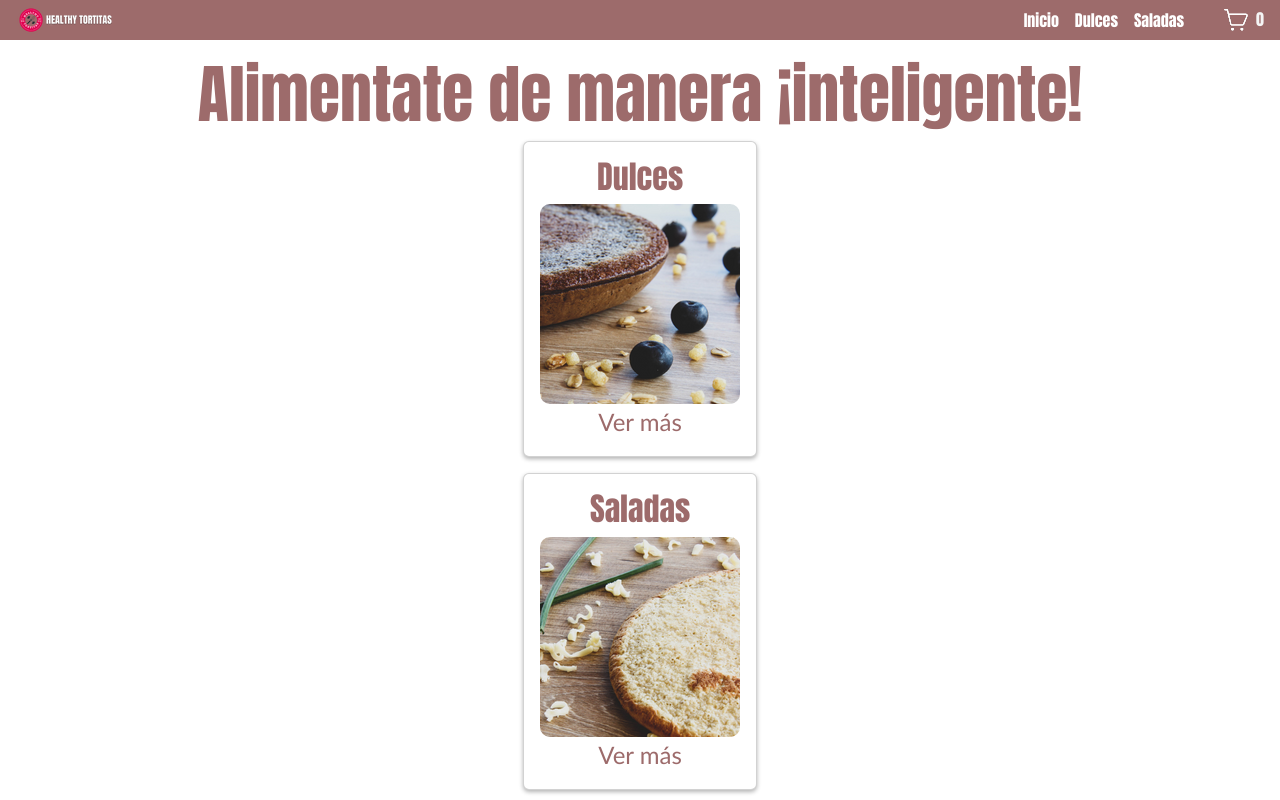
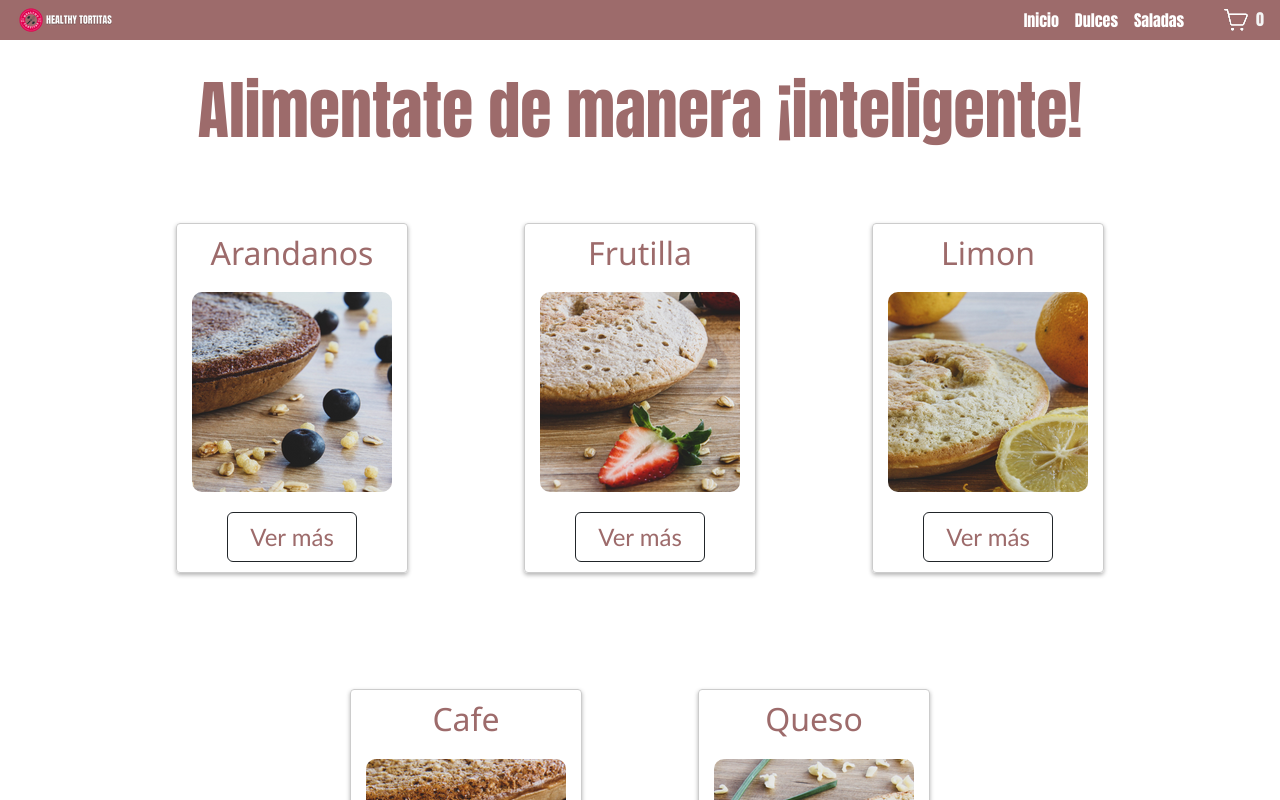
Before and after one commit to JulianCampagnaro/EntregaFinal-eCommerce-Campagnaro, a React (Create React App) app in the folder app_cra/: page / in a window 1280 px wide. Shown: the top 800 px of the page. Built offline with nearby package versions, Linux system fonts and the light colour scheme.

Commit message:
Correcciones de la estructura para que quede como rúbrica

```diff
--- /dev/null
+++ b/app_cra/public/productos.json
@@ -0,0 +1,47 @@
+[
+{
+    "id":1,
+    "nombre": "Arandanos",
+    "precio": 780,
+    "stock": 10,
+    "imgUrl": "/images/aran.png",
+    "sabor": "Dulces",
+    "categoria":"1"
+},
+{
+    "id":2,
+    "nombre": "Frutilla",
+    "precio": 780,
+    "stock": 20,
+    "imgUrl": "/images/fru.png",
+    "sabor": "Dulces",
+    "categoria":"1"
+},
+{
+    "id":3,
+    "nombre": "Limon",
+    "precio": 780,
+    "stock": 12,
+    "imgUrl": "/images/limon.png",
+    "sabor": "Dulces",
+    "categoria":"1"
+},
+{
+    "id":4,
+    "nombre": "Cafe",
+    "precio": 780,
+    "stock": 13,
+    "imgUrl": "/images/cafe.png",
+    "sabor": "Dulces",
+    "categoria":"1"
+},
+{
+    "id":5,
+    "nombre": "Queso",
+    "precio": 780,
+    "stock": 15,
+    "imgUrl": "/images/queso.png",
+    "sabor": "Saladas",
+    "categoria":"2"
+}
+]
--- /dev/null
+++ b/app_cra/src/componentes/Item.js
@@ -0,0 +1,25 @@
+import React from "react";
+import { Link } from 'react-router-dom'
+import { Button }   from "react-bootstrap";
+
+
+const Item = ({producto}) => {
+
+    return (
+    <div className="">
+        <div className='itemListContainer__card'>
+            <h2 className="itemListContainer__card__h2"> {producto.nombre} </h2>
+            <img className="itemListContainer__card__img" src={producto.imgUrl} alt= {producto.nombre}/>
+            <Button  className="itemListContainer__card__btn" variant="outline-dark">
+                <Link  className="itemListContainer__card__btn__link"  state={producto} to={`/item/${producto.id}`}> Ver más </Link>
+            </Button>
+
+        </div>
+    </div>
+
+    )
+
+
+};
+
+export default Item;
--- /dev/null
+++ b/app_cra/src/componentes/ItemDetail.js
@@ -0,0 +1,23 @@
+import { Button }  from  "react-bootstrap";
+
+const ItemDetail = (props) => {
+
+    return (
+        <div className="main">
+            <h2 className= "main__titulo">Acá tenes todo el detalle...</h2>
+            <div  className = "itemDetailContainer__card" key={props.id}>
+                <h3 className="itemDetailContainer__card__h3">{props.nombre}</h3>
+                <img className="itemDetailContainer__card__img" src= {props.img} alt= {props.nombre}/>
+                <h3 className="itemDetailContainer__card__h3">Precio: ${props.precio}</h3>
+                <p className="itemDetailContainer__card__p">Stock: {props.stock}</p>
+                <Button className="itemDetailContainer__btn" variant="outline-dark">Comprar</Button>
+            </div>
+        </div>
+
+    )
+
+
+}
+
+
+export default ItemDetail
--- a/app_cra/src/componentes/ItemDetailContainer.js
+++ b/app_cra/src/componentes/ItemDetailContainer.js
@@ -1,23 +1,43 @@
-import { useLocation, Link } from "react-router-dom";
+import { useLocation } from 'react-router-dom';
+import ItemDetail from "./ItemDetail";
+
+const ItemDetailContainer = () => {
+
+  const {state} = useLocation ();
+
+  return (
+    <main className="main">
+      <div className="">
+        <ItemDetail
+          id= {state.id}
+          nombre= {state.nombre}
+          precio= {state.precio}
+          stock= {state.stock}
+          img= {state.imgUrl}
+          cat= {state.categoria}
+        ></ItemDetail>
+      </div>
+    </main>
+
+  )
 
 
 
-const ItemDetailContainer = () => {
+  /* const {state}= useLocation ();
 
-  const  {state}= useLocation ();
 
   return (
     <main className="main">
       <h2 className= "main__titulo">Acá tenes todo el detalle...</h2>
       <div  className = "itemDetailContainer__card" key={state.id}>
-          <h3 className="itemDetailContainer__card__h3">{state.nombre}</h3>
-          <img className="itemDetailContainer__card__img" src= {state.imgUrl} alt= {state.nombre}/>
-          <h3 className="itemDetailContainer__card__h3">Precio: ${state.precio}</h3>
+        <h3 className="itemDetailContainer__card__h3">{state.nombre}</h3>
+        <img className="itemDetailContainer__card__img" src= {state.imgUrl} alt= {state.nombre}/>
+        <h3 className="itemDetailContainer__card__h3">Precio: ${state.precio}</h3>
         <p className="itemDetailContainer__card__p">Stock: {state.stock}</p>
+        <Button>Comprar</Button>
       </div>
-      <Link to= {"/categoria/" + state.categoria} className="itemDetailContainer__btn">Regresar a {state.sabor}</Link>
     </main>
-  )
+  ) */
 }
 
 export default ItemDetailContainer
--- /dev/null
+++ b/app_cra/src/componentes/ItemList.js
@@ -0,0 +1,26 @@
+import React from "react"
+import Item from "./Item"
+
+const ImportList = ({productos}) => {
+
+    return (
+        <div className="itemListContainer">
+            {productos.map((producto) => {
+                return (
+                <div className="">
+                    <Item producto={producto} key={producto.id}/>
+                </div>
+                )
+            })
+            }
+
+        </div>
+    );
+
+
+
+
+}
+
+
+export default ImportList
--- a/app_cra/src/componentes/ItemListContainer.js
+++ b/app_cra/src/componentes/ItemListContainer.js
@@ -1,29 +1,43 @@
-
-import { Link } from "react-router-dom"
-const ItemListContainer = ({productos}) => {
-
-/*   const [cantTortitasDeseadas, setNumeroTortitas] = useState (0);
-
-  function handleClick(){
-    setNumeroTortitas(cantTortitasDeseadas + 1)
-  } */
+import { useState, useEffect } from "react";
+import ItemList from "./ItemList";
+import { useParams } from "react-router-dom";
 
 
-  return (
-    <div className="itemListContainer">
-      <div className="itemListContainer__producto">
-      {productos.map ((producto) => {
-        return(
-        <div  className = "itemListContainer__card" key={producto.id}>
-          <h2 className="itemListContainer__card__h2">{producto.nombre}</h2>
-          <img className="itemListContainer__card__img" src= {producto.imgUrl} alt= {producto.nombre} />
-          <Link to={"/item" + producto.sabor + "/" + producto.id} state={producto} className="itemListContainer__card__btn" id={producto.id}>Ver detalle</Link>
-        </div>
-        )
-      })}
+const ItemListContainer = () => {
+
+  /* const {state} = useLocation () */
+  const {category} = useParams (); //Acá miro que onda, si es o no alguna categoria filtrada por NavBar
+  const [productos, setProductos] = useState([]);
+
+
+    useEffect(() => {
+        fetch("/productos.json")
+            .then((response) => response.json())
+            .then((data) => {
+
+              if (category) {
+
+                const filteredProductos = data.filter((producto) => producto.sabor === category);
+                setProductos(filteredProductos)
+
+              }else {
+
+                setProductos(data);
+
+              }
+            })
+            .catch((err) => console.log(err));
+      }, [category])
+
+    return (
+      <div className="main">
+        <h2 className="main__titulo">Alimentate de manera ¡inteligente!</h2>
+          <ItemList
+            productos = {productos}
+          ></ItemList>
       </div>
-    </div>
-  )
+    )
+
 
 }
 
--- a/app_cra/src/componentes/Main.js
+++ b/app_cra/src/componentes/Main.js
@@ -1,24 +1,18 @@
-
-import Dulces from "../pages/Dulces";
 import Inicio from "../pages/Inicio"
-import Saladas from "../pages/Saladas"
 import Cart from "../pages/Cart";
 import ItemDetailContainer from "./ItemDetailContainer"
-
-/* import Tienda from "../pages/Inicio" */
 import {Route, Routes} from "react-router-dom"
+import ItemListContainer from "./ItemListContainer";
 
 const Main = () => {
 
   return (
 
-      <Routes className="main">
-        <Route path="/" element={ <Inicio></Inicio> }></Route>
-        <Route path="/categoria/1" element= { <Dulces> </Dulces>}></Route>
-        <Route path="/categoria/2" element= { <Saladas> </Saladas>}></Route>
-        <Route path="/cart" element = { <Cart></Cart>} />
-        <Route path="/itemDulces/:id" element = { <ItemDetailContainer></ItemDetailContainer>}></Route>
-        <Route path="/itemSaladas/:id" element = { <ItemDetailContainer></ItemDetailContainer>}></Route>
+    <Routes className="main">
+      <Route path="/" element={ <Inicio></Inicio> }></Route>
+      <Route path="/cart" element = { <Cart></Cart>} />
+      <Route path="/category/:category" element = {<ItemListContainer></ItemListContainer>} ></Route>
+      <Route path="/item/:id" element = { <ItemDetailContainer></ItemDetailContainer>}></Route>
     </Routes>
 
   )
--- a/app_cra/src/componentes/NavBar.js
+++ b/app_cra/src/componentes/NavBar.js
@@ -19,10 +19,8 @@ const NavBar = () => {
 
       <nav className="header__navBar">
         <NavLink to="/" className="header__navBar__link link">Inicio</NavLink>
-        <NavLink to="/categoria/1" className="header__navBar__link link">Dulces</NavLink>
-        <NavLink to="/categoria/2" className="header__navBar__link link">Saladas</NavLink>
-        {/* <NavLink to="/categoria" className="header__navBar__link link">Tienda</NavLink> */}
-        {/* <CartWidget valor={valor}/> */}
+        <NavLink to="/category/Dulces"  state = "1" className="header__navBar__link link">Dulces</NavLink>
+        <NavLink to="/category/Saladas" state = "2" className="header__navBar__link link">Saladas</NavLink>
         <CartWidget/>
       </nav>
     </header>
--- a/app_cra/src/index.css
+++ b/app_cra/src/index.css
@@ -139,6 +139,7 @@ html , body , #root {
 .itemListContainer{
   display: flex;
   flex-wrap: wrap;
+  flex-direction: row;
   justify-content: center;
   align-items: center;
   gap: 1rem;
@@ -183,9 +184,16 @@ html , body , #root {
   margin:10px;
 }
 
-.itemListContainer__card__btn:hover {
-  color: black;
-  border-bottom: 0.5px solid #9D6B6B;
+.itemListContainer__card__btn__link:hover {
+  color: whitesmoke;
+}
+
+.itemListContainer__card__btn__link {
+  text-decoration: none;
+  color: #9D6B6B;
+  font-family: 'Trebuchet MS', 'Lucida Sans Unicode', 'Lucida Grande', 'Lucida Sans', Arial, sans-serif;
+  font-size: 1.5rem;
+  margin:10px;
 }
 
 .card {
@@ -229,8 +237,7 @@ html , body , #root {
   border-radius:  4px;
   box-shadow: 0 2px 4px 0 rgba(0, 0, 0, 0.3);
   margin: 50px;
-  width: 30%;
-  height: 60%;
+  width: 100%;
 }
 
 .itemDetailContainer__card__h2 {
@@ -251,7 +258,8 @@ html , body , #root {
   margin-left: 15px;
   margin-right: 15px;
   border-radius: 10px;
-  height: 150%;
+  height: 200%;
+  width: 80%;
 }
 
 
@@ -278,22 +286,16 @@ html , body , #root {
 }
 
 .itemDetailContainer__btn {
+  text-decoration: none;
+  color: #9D6B6B;
   font-family: 'Trebuchet MS', 'Lucida Sans Unicode', 'Lucida Grande', 'Lucida Sans', Arial, sans-serif;
-  font-size: 1rem;
-  text-decoration: none;
-  color: black;
-  border: 2px solid #9D6B6B;
-  padding: 5px;
-  border-radius: 5px;
+  font-size: 1.5rem;
+  margin:10px;
+
 }
 
 .itemDetailContainer__btn:hover {
   font-family: 'Trebuchet MS', 'Lucida Sans Unicode', 'Lucida Grande', 'Lucida Sans', Arial, sans-serif;
-  font-size: 1.1rem;
   text-decoration: none;
-  background-color: #9D6B6B;
   color: whitesmoke;
-  border: 2px solid #9D6B6B;
-  padding: 5px;
-  border-radius: 5px;
 }
--- a/app_cra/src/pages/Inicio.js
+++ b/app_cra/src/pages/Inicio.js
@@ -1,48 +1,12 @@
-import { Link, useParams } from "react-router-dom"
-
-
-const productos = [
-    {
-        id:1,
-        sabor: "Dulces",
-        categoria:1,
-        img: "/images/aran.png"
-    },
-    {
-        id:2,
-        sabor: "Saladas",
-        categoria:2,
-        img: "/images/queso.png"
-    }
-]
+import ItemListContainer from "../componentes/ItemListContainer"
 
 const Inicio = () => {
 
-    const resultadoDelHook = useParams ()
-
-/*     if (resultadoDelHook.id) {
-        console.log ("aca voy a buscar los productos de la categoria " + resultadoDelHook.id)
-    } else {
-        console.log ("aca voy a buscar los productos de todas las categorias")
-    } */
+    /* const resultadoDelHook = useParams () */
 
     return (
         <main className="main">
-                <h2 className= "main__titulo">Alimentate de manera ¡inteligente!</h2>
-                <section clasName="cards">
-                    {
-                        productos.map (producto=> {
-                            return (
-                                <div className ="card" key={producto.id}>
-                                    <h3 className="card__tienda__h3">{producto.sabor}</h3>
-                                    <img src={producto.img} alt="" className="card__tienda__img"/>
-                                    {producto.nombre}
-                                    <Link to={"/categoria/" + producto.id } className="card__tienda__link">Ver más</Link>
-                                </div>
-                            )
-                        })
-                    }
-                </section>
+            <ItemListContainer></ItemListContainer>
         </main>
     )
 }
```
Also changed, not shown: app_cra/public/dulces.json (deleted, +0 -38 lines), app_cra/public/saladas.json (deleted, +0 -11 lines), app_cra/public/images/logo192.png (deleted), app_cra/public/images/logo512.png (deleted).
